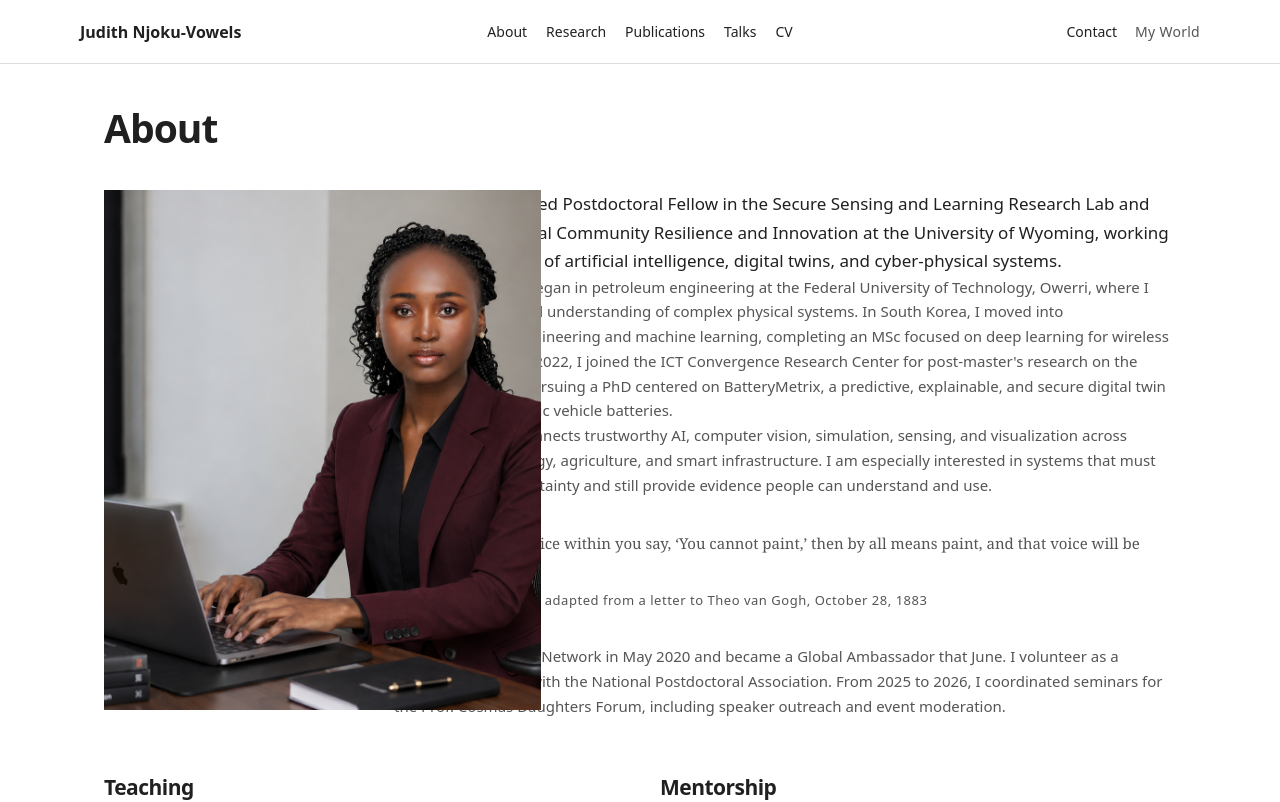
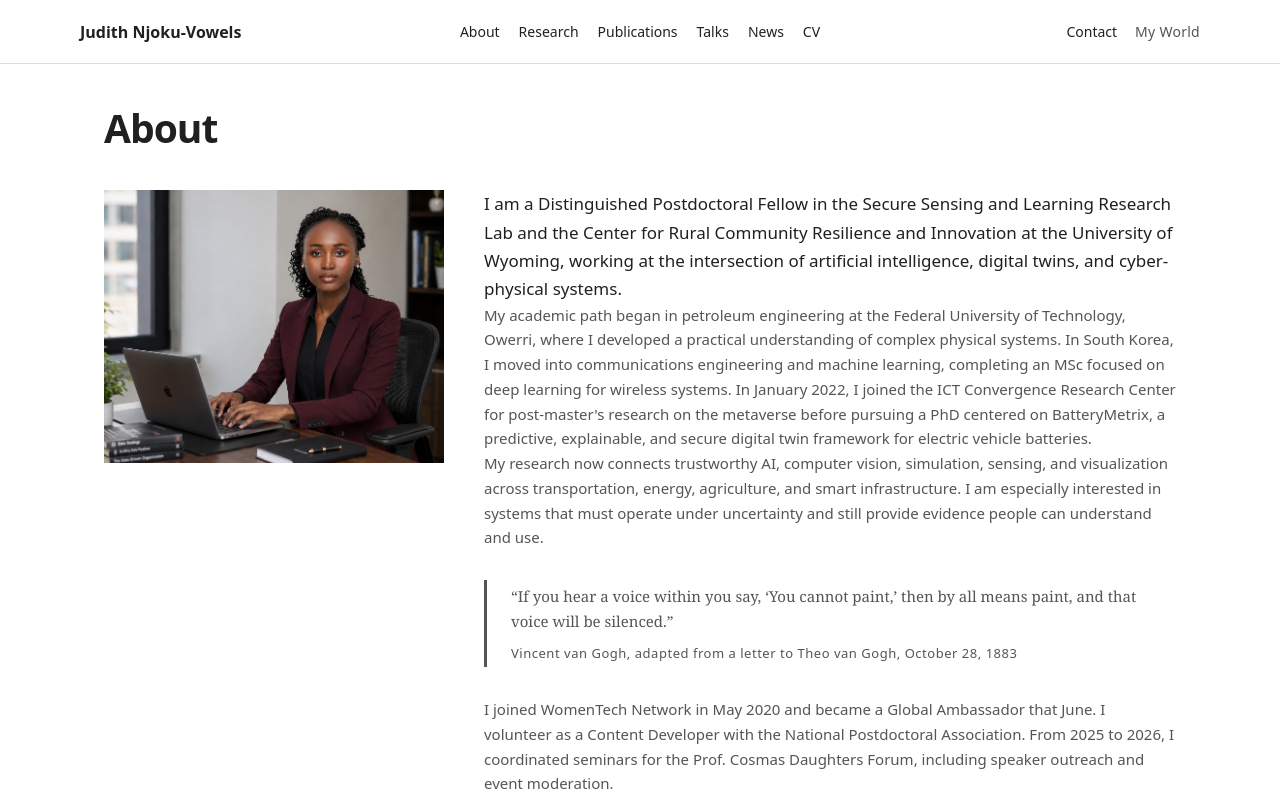
Before and after one commit to Judith989/judith-website-2026, a Next.js app: page /about in a window 1280 px wide. Shown: the top 802 px of the page. Built offline with nearby package versions, Linux system fonts and the light colour scheme; no server answers.

Commit message:
Restore full news feed and uncrop About portrait

```diff
--- a/app/about/page.tsx
+++ b/app/about/page.tsx
@@ -12,7 +12,7 @@ export default function AboutPage() {
         title="About"
       />
       <section className="page-section about-profile">
-        <div className="about-photo"><Image src="/judith_pic2.png" alt="Judith Nkechinyere Njoku-Vowels" fill sizes="(max-width: 800px) 90vw, 38vw" /></div>
+        <Image className="about-photo-full" src="/judith_pic2.png" alt="Judith Nkechinyere Njoku-Vowels at her desk" width={1402} height={1122} sizes="(max-width: 800px) 90vw, 340px" />
         <div className="prose">
           <p className="lead">I am a Distinguished Postdoctoral Fellow in the Secure Sensing and Learning Research Lab and the Center for Rural Community Resilience and Innovation at the University of Wyoming, working at the intersection of artificial intelligence, digital twins, and cyber-physical systems.</p>
           <p>My academic path began in petroleum engineering at the Federal University of Technology, Owerri, where I developed a practical understanding of complex physical systems. In South Korea, I moved into communications engineering and machine learning, completing an MSc focused on deep learning for wireless systems. In January 2022, I joined the ICT Convergence Research Center for post-master&apos;s research on the metaverse before pursuing a PhD centered on BatteryMetrix, a predictive, explainable, and secure digital twin framework for electric vehicle batteries.</p>
--- a/app/globals.css
+++ b/app/globals.css
@@ -703,7 +703,8 @@ footer { margin: 40px auto 0; max-width: 1120px; padding: 20px 24px; }
 .academic-news-list .news-timeline, .academic-archive .news-timeline { padding: 12px 0 22px; }
 .academic-news-list .news-timeline article, .academic-archive .news-timeline article { max-width: none; }
 .academic-news-list .news-card h2, .academic-archive .news-card h2 { font-size: 17px !important; }
-.about-profile { gap: 40px; grid-template-columns: 250px minmax(0, 1fr); }
+.about-profile { gap: 40px; grid-template-columns: minmax(0, 340px) minmax(0, 1fr); }
+.about-photo-full { display: block; height: auto; max-width: 100%; width: 100%; }
 .about-profile .prose p { font-size: 15px; line-height: 1.65; }
 .about-profile .prose .lead { font-size: 17px !important; }
 .education-values { gap: 40px; }
--- a/app/news/page.tsx
+++ b/app/news/page.tsx
@@ -250,11 +250,6 @@ function newsDateValue(date: string) {
 }
 
 const allNews = [...journalNews, ...journey].sort((a, b) => newsDateValue(b.date) - newsDateValue(a.date));
-const archive = new Map<string, NewsItem[]>();
-for (const item of allNews.slice(8)) {
-  const year = item.date.match(/\b20\d{2}\b/)?.[0] ?? "Earlier";
-  archive.set(year, [...(archive.get(year) ?? []), item]);
-}
 
 function NewsCard({ item }: { item: NewsItem }) {
   const external = item.href?.startsWith("http");
@@ -281,15 +276,8 @@ export default function NewsPage() {
   return (
     <main>
       <PageHero title="News" />
-      <section className="academic-section">
-        <h2>Recent updates</h2>
-        <div className="academic-news-list">
-          {allNews.slice(0, 8).map((item) => <details key={`${item.date}-${item.title}`}><summary><time>{abbreviateMonths(item.date)}</time><span>{item.title}</span></summary><div className="news-timeline"><NewsCard item={item} /></div></details>)}
-        </div>
-      </section>
-      <section className="academic-section academic-archive">
-        <h2>Archive</h2>
-        {[...archive].map(([year, items]) => <details key={year}><summary>{year} ({items.length})</summary><div className="news-timeline">{items.map((item) => <NewsCard item={item} key={`${item.date}-${item.title}`} />)}</div></details>)}
+      <section className="page-section news-timeline">
+        {allNews.map((item) => <NewsCard item={item} key={`${item.date}-${item.title}`} />)}
       </section>
     </main>
   );
--- a/app/site-chrome.tsx
+++ b/app/site-chrome.tsx
@@ -6,6 +6,7 @@ const navigation = [
   ["Research", "/research"],
   ["Publications", "/publications"],
   ["Talks", "/talks"],
+  ["News", "/news"],
   ["CV", "/cv"],
 ];
 
```
